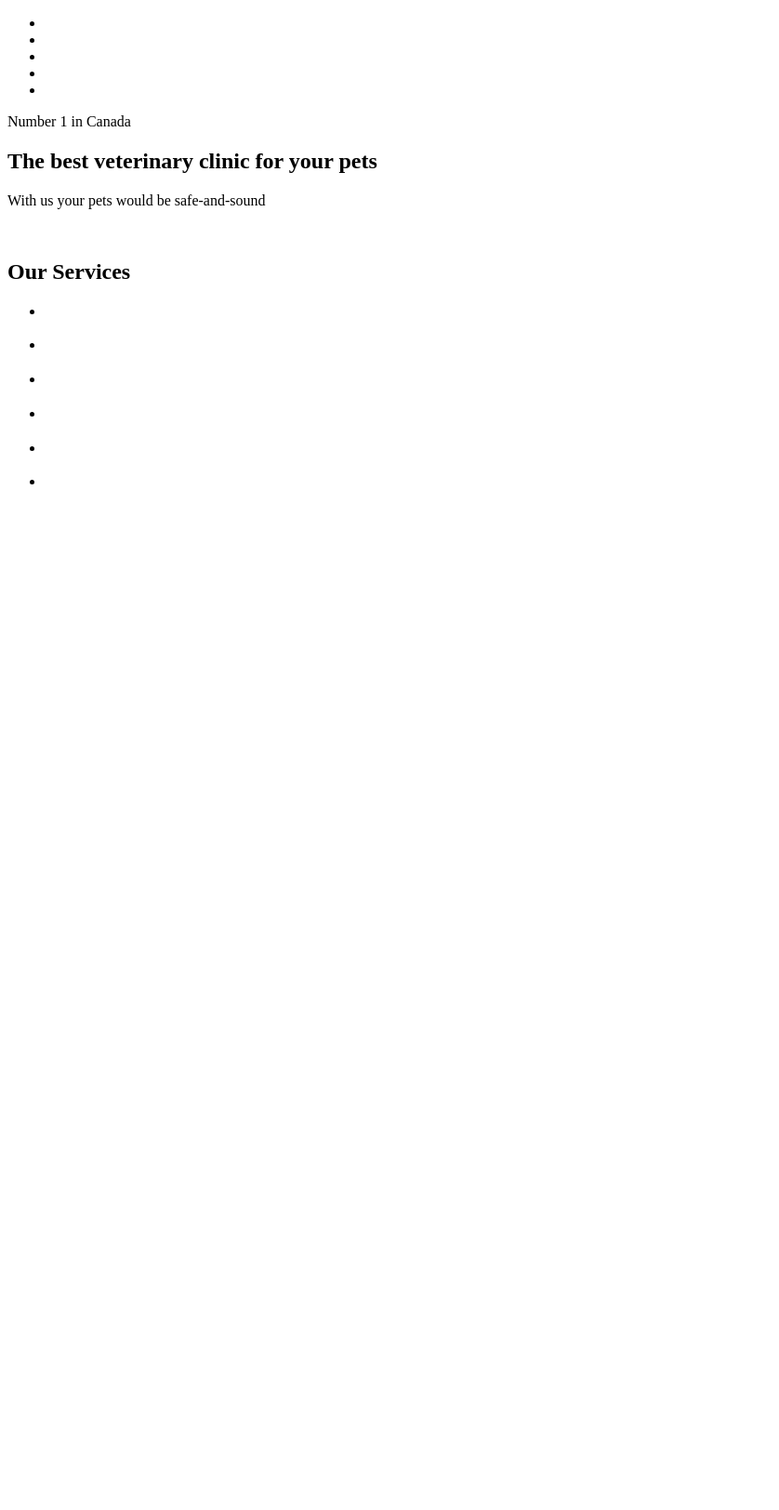
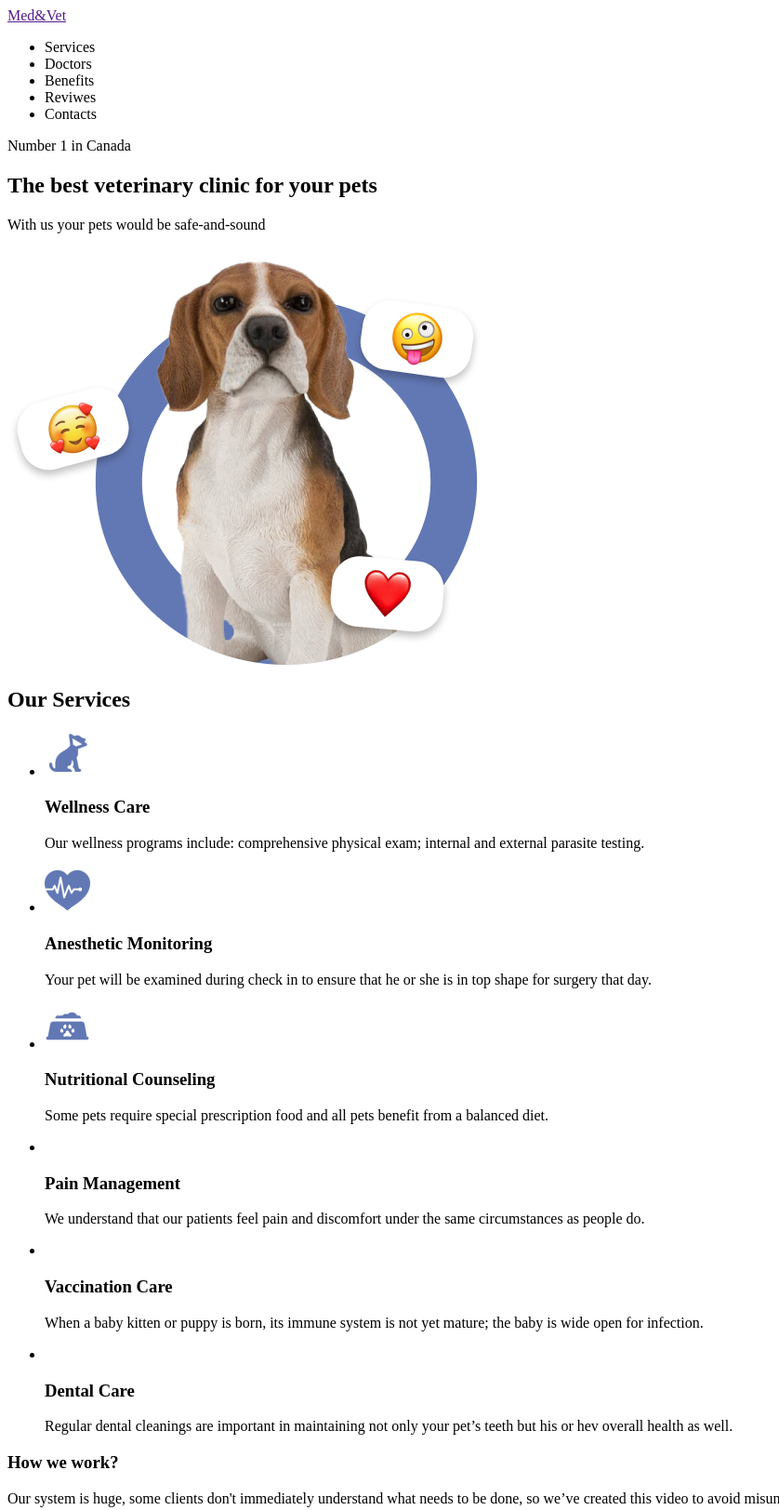
Before and after one commit to AnnaRoylowan/MedVet4, a plain HTML site: page index.html in a window 1280 px wide. Shown: the top 1624 px of the page at 93% size, without its empty margins (0-838 px from the left). Before the commit the page ends 800 px from the top, so only its background shows below. Drawn offline with Linux system fonts and the light colour scheme.

Commit message:
4 блоки зробленно

```diff
--- a/index.html
+++ b/index.html
@@ -10,18 +10,18 @@
 
     <head class="hrader">
         <div class="header container-header">
-            <a class="header-logo" href=""></a>
+            <a class="header-logo" href="">Med&Vet</a>
             <ul class="header-list">
                 <li class="header-item"><a class="header-link" href="http://" target="_blank"
-                        rel="noopener noreferrer"></a></li>
+                        rel="noopener noreferrer"></a>Services</li>
                 <li class="header-item"><a class="header-link" href="http://" target="_blank"
-                        rel="noopener noreferrer"></a></li>
+                        rel="noopener noreferrer"></a>Doctors</li>
                 <li class="header-item"><a class="header-link" href="http://" target="_blank"
-                        rel="noopener noreferrer"></a></li>
+                        rel="noopener noreferrer"></a>Benefits</li>
                 <li class="header-item"><a class="header-link" href="http://" target="_blank"
-                        rel="noopener noreferrer"></a></li>
+                        rel="noopener noreferrer"></a>Reviwes</li>
                 <li class="header-item"><a class="header-link" href="http://" target="_blank"
-                        rel="noopener noreferrer"></a></li>
+                        rel="noopener noreferrer"></a>Contacts</li>
             </ul>
         </div>
         </header>
@@ -36,7 +36,7 @@
                             be safe-and-sound</p>
 
                     </div>
-                    <img src="" alt="">
+                    <img src="/img/dogbig.png" alt="">
                 </div>
             </section>
             <section class="services">
@@ -44,46 +44,91 @@
                     <h2 class="services-title"><span>Our</span> Services</h2>
                     <ul class="services-list">
                         <li class="services-item">
-                            <img src="" alt="">
+                            <img src="/img/litledog.png" alt="">
                             <div class="services-wrap">
-                                <h3 class="services-subtitle"></h3>
-                                <p class="services-text"></p>
+                                <h3 class="services-subtitle">Wellness Care</h3>
+                                <p class="services-text">Our wellness programs include:
+                                    comprehensive physical exam; internal
+                                    and external parasite testing.</p>
+                            </div>
+                        </li>
+                        <li class="services-item">
+                            <img src="/img/heard.png" alt="">
+                            <div class="services-wrap">
+                                <h3 class="services-subtitle">Anesthetic Monitoring</h3>
+                                <p class="services-text">Your pet will be examined during check in
+                                    to ensure that he or she is in top shape
+                                    for surgery that day.</p>
+                            </div>
+                        </li>
+                        <li class="services-item">
+                            <img src="/img/bowl.png" alt="">
+                            <div class="services-wrap">
+                                <h3 class="services-subtitle">Nutritional Counseling</h3>
+                                <p class="services-text">Some pets require special prescription
+                                    food and all pets benefit from a balanced
+                                    diet.</p>
                             </div>
                         </li>
                         <li class="services-item">
                             <img src="" alt="">
                             <div class="services-wrap">
-                                <h3 class="services-subtitle"></h3>
-                                <p class="services-text"></p>
+                                <h3 class="services-subtitle">Pain Management</h3>
+                                <p class="services-text">We understand that our patients feel
+                                    pain and discomfort under the same
+                                    circumstances as people do.</p>
                             </div>
                         </li>
                         <li class="services-item">
                             <img src="" alt="">
                             <div class="services-wrap">
-                                <h3 class="services-subtitle"></h3>
-                                <p class="services-text"></p>
+                                <h3 class="services-subtitle">Vaccination Care</h3>
+                                <p class="services-text">When a baby kitten or puppy is born, its
+                                    immune system is not yet mature; the
+                                    baby is wide open for infection.</p>
                             </div>
                         </li>
                         <li class="services-item">
                             <img src="" alt="">
                             <div class="services-wrap">
-                                <h3 class="services-subtitle"></h3>
-                                <p class="services-text"></p>
+                                <h3 class="services-subtitle">Dental Care</h3>
+                                <p class="services-text">Regular dental cleanings are important in
+                                    maintaining not only your pet’s teeth but
+                                    his or hev overall health as well.</p>
                             </div>
                         </li>
-                        <li class="services-item">
-                            <img src="" alt="">
-                            <div class="services-wrap">
-                                <h3 class="services-subtitle"></h3>
-                                <p class="services-text"></p>
-                            </div>
+                    </ul>
+                </div>
+            </section>
+            <section class="third container-third">
+                <div>
+                    <h3 class="third-title">How we work?</h3>
+                    <p class="third-text">Our system is huge, some clients
+don't immediately understand
+what needs to be done, so
+we’ve created this video to
+avoid misunderstandings</p>
+
+                </div>
+                <div>
+                    <img class="img" src="/img/dog3.png" alt="">
+                </div>
+            </section>
+            <section class="Specialists">
+                <div>
+                    <h2 class="Specialists-title"><span>Our</span> Specialists</h2>
+                    <ul class="Specialists-list">
+                        <li class="Specialists-item">
+                            <img class="img" src="/img/jon.jpg" alt="">
+                            <p class="Specialists-text">Jonathan Kanes</p>
                         </li>
-                        <li class="services-item">
-                             <img src="" alt="">
-                            <div class="services-wrap">
-                                <h3 class="services-subtitle"></h3>
-                                <p class="services-text"></p>
-                            </div>
+                         <li class="Specialists-item">
+                            <img class="img" src="/img/mike.jpg" alt="">
+                            <p class="Specialists-text">Mike Goodwill</p>
+                        </li>
+                         <li class="Specialists-item">
+                            <img class="img" src="/img/martin.jpg" alt="">
+                            <p class="Specialists-text">Mervin Terance</p>
                         </li>
                     </ul>
                 </div>
```
Also changed, not shown: img/bowl.png (added), img/dog3.png (added), img/dogbig.png (added), img/heard.png (renamed from img/Сердце.png), img/jon.jpg (added), img/litledog.png (renamed from img/Собака.png), img/logo.png (added), img/martin.jpg (added), img/mike.jpg (added), img/Собака (1).png (added).
